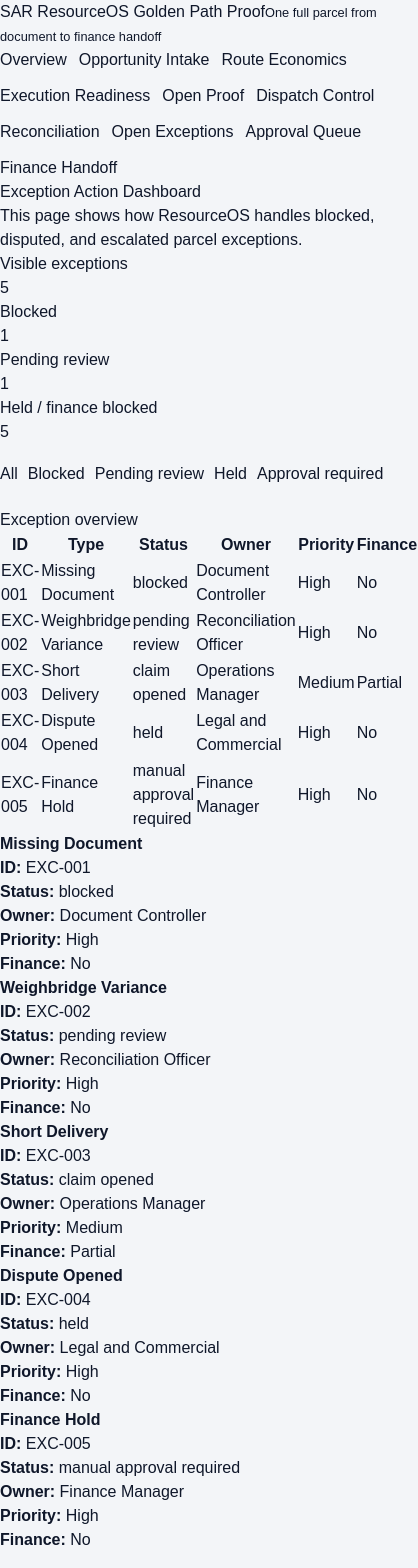
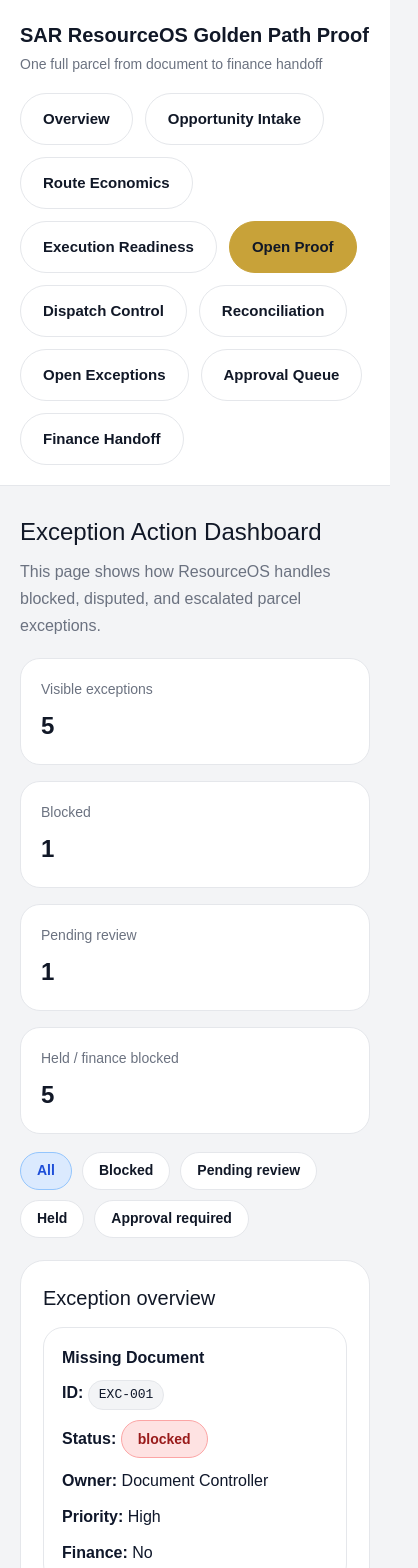
Before and after one commit to shobanesiyanda/sar-resourceos-golden-path-proof, a Next.js app: page /exceptions in a window 390 px wide. Shown: the top 1568 px of the page, 418 px wide, since content can reach past the window. Built offline with nearby package versions, Linux system fonts and the light colour scheme.

Commit message:
Restore Tailwind globals and layout styling

```diff
--- a/app/globals.css
+++ b/app/globals.css
@@ -3,8 +3,21 @@
 @tailwind utilities;
 
 :root {
-  --background: #f3f5f8;
+  --background: #f3f4f6;
   --foreground: #0f172a;
+  --card: #ffffff;
+  --muted: #6b7280;
+  --border: #e5e7eb;
+  --gold: #c8a239;
+  --gold-dark: #a8841f;
+  --navy: #111827;
+  --navy-soft: #1f2937;
+  --blue-soft: #dbeafe;
+  --blue-border: #93c5fd;
+  --red-soft: #fee2e2;
+  --red-border: #fca5a5;
+  --amber-soft: #fef3c7;
+  --amber-border: #fcd34d;
 }
 
 * {
@@ -12,10 +25,12 @@
 }
 
 html {
-  scroll-behavior: smooth;
+  padding: 0;
+  margin: 0;
 }
 
 body {
+  padding: 0;
   margin: 0;
   background: var(--background);
   color: var(--foreground);
@@ -27,7 +42,298 @@ a {
   text-decoration: none;
 }
 
-img {
+header {
+  background: white;
+  border-bottom: 1px solid var(--border);
+}
+
+.container {
+  width: 100%;
+  max-width: 1180px;
+  margin: 0 auto;
+  padding: 0 20px;
+}
+
+.nav {
+  display: flex;
+  flex-direction: column;
+  gap: 18px;
+  padding-top: 20px;
+  padding-bottom: 20px;
+}
+
+.brand {
+  display: flex;
+  flex-direction: column;
+  gap: 4px;
+}
+
+.brand span {
+  font-size: 20px;
+  font-weight: 700;
+  color: var(--navy);
+}
+
+.brand small {
+  color: var(--muted);
+  font-size: 14px;
+}
+
+.hero {
+  background: linear-gradient(135deg, #1f2937 0%, #111827 100%);
+  color: white;
+  padding: 56px 0;
+}
+
+.eyebrow {
+  font-size: 13px;
+  font-weight: 700;
+  letter-spacing: 0.08em;
+  text-transform: uppercase;
+  color: #d1d5db;
+  margin-bottom: 12px;
+}
+
+.hero h1 {
+  font-size: 44px;
+  line-height: 1.08;
+  margin: 0 0 16px 0;
+  max-width: 900px;
+}
+
+.hero p {
+  font-size: 18px;
+  line-height: 1.7;
+  color: #e5e7eb;
+  max-width: 920px;
+  margin: 0;
+}
+
+.section {
+  padding: 28px 0 40px;
+}
+
+.head {
+  display: flex;
+  justify-content: space-between;
+  align-items: flex-start;
+  gap: 16px;
+  margin-bottom: 18px;
+}
+
+.head h2 {
+  margin: 0 0 8px 0;
+  font-size: 24px;
+  color: var(--navy);
+}
+
+.muted {
+  color: var(--muted);
+  line-height: 1.7;
+}
+
+.grid {
+  display: grid;
+  gap: 22px;
+}
+
+.grid-2 {
+  grid-template-columns: repeat(2, minmax(0, 1fr));
+}
+
+.card {
+  background: var(--card);
+  border: 1px solid var(--border);
+  border-radius: 24px;
+  padding: 28px;
+}
+
+.card h3 {
+  margin: 0 0 14px 0;
+  font-size: 20px;
+  color: var(--navy);
+}
+
+.kpis {
+  display: grid;
+  grid-template-columns: repeat(4, minmax(0, 1fr));
+  gap: 16px;
+}
+
+.kpi {
+  background: white;
+  border: 1px solid var(--border);
+  border-radius: 20px;
+  padding: 20px;
+}
+
+.kpi .label {
+  font-size: 14px;
+  color: var(--muted);
+  margin-bottom: 8px;
+}
+
+.kpi .value {
+  font-size: 36px;
+  font-weight: 700;
+  color: var(--navy);
+}
+
+.btn {
+  display: inline-flex;
+  align-items: center;
+  justify-content: center;
+  min-height: 52px;
+  padding: 0 22px;
+  border-radius: 9999px;
+  border: 1px solid var(--border);
+  background: white;
+  color: var(--navy);
+  font-weight: 700;
+  font-size: 15px;
+}
+
+.btn-primary {
+  background: var(--gold);
+  border-color: var(--gold);
+  color: #111827;
+}
+
+.badge {
+  display: inline-flex;
+  align-items: center;
+  justify-content: center;
+  min-height: 38px;
+  padding: 0 16px;
+  border-radius: 9999px;
+  border: 1px solid var(--border);
+  background: white;
+  color: var(--navy);
+  font-weight: 700;
+  font-size: 14px;
+}
+
+.badge-blocked {
+  background: var(--red-soft);
+  border-color: var(--red-border);
+  color: #991b1b;
+}
+
+.badge-pending {
+  background: var(--amber-soft);
+  border-color: var(--amber-border);
+  color: #92400e;
+}
+
+.badge-held,
+.badge-approval {
+  background: var(--blue-soft);
+  border-color: var(--blue-border);
+  color: #1d4ed8;
+}
+
+.code {
+  display: inline-block;
+  padding: 4px 10px;
+  border-radius: 9999px;
+  background: #f3f4f6;
+  border: 1px solid var(--border);
+  font-family: monospace;
+}
+
+table {
+  width: 100%;
+  border-collapse: collapse;
+}
+
+th,
+td {
+  text-align: left;
+  padding: 14px 12px;
+  border-bottom: 1px solid var(--border);
+  vertical-align: top;
+}
+
+th {
+  font-size: 14px;
+  color: var(--muted);
+  font-weight: 700;
+}
+
+.step-list {
+  display: grid;
+  gap: 16px;
+}
+
+.step {
+  border: 1px solid var(--border);
+  border-radius: 20px;
+  padding: 20px;
+  background: white;
+}
+
+.step-top {
+  display: flex;
+  align-items: flex-start;
+  justify-content: space-between;
+  gap: 16px;
+  margin-bottom: 14px;
+}
+
+.clean {
+  margin: 0;
+  padding-left: 22px;
+  line-height: 1.8;
+}
+
+.desktop-exception-table {
   display: block;
-  max-width: 100%;
 }
+
+.mobile-exception-list {
+  display: none;
+}
+
+.mobile-exception-card {
+  border: 1px solid var(--border);
+  border-radius: 20px;
+  padding: 18px;
+  background: white;
+  margin-top: 14px;
+}
+
+.mobile-exception-card .row {
+  margin-top: 10px;
+  line-height: 1.6;
+}
+
+@media (max-width: 900px) {
+  .grid-2,
+  .kpis {
+    grid-template-columns: 1fr;
+  }
+
+  .hero h1 {
+    font-size: 28px;
+  }
+
+  .hero p {
+    font-size: 16px;
+  }
+
+  .desktop-exception-table {
+    display: none;
+  }
+
+  .mobile-exception-list {
+    display: block;
+  }
+
+  .card {
+    padding: 22px;
+  }
+
+  .kpi .value {
+    font-size: 24px;
+  }
+  }
```
